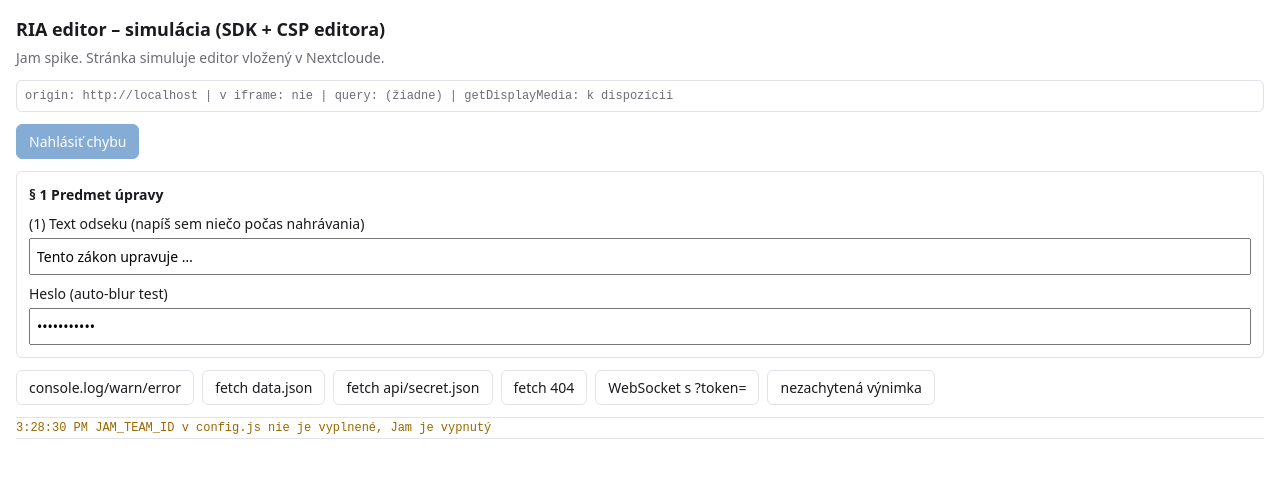
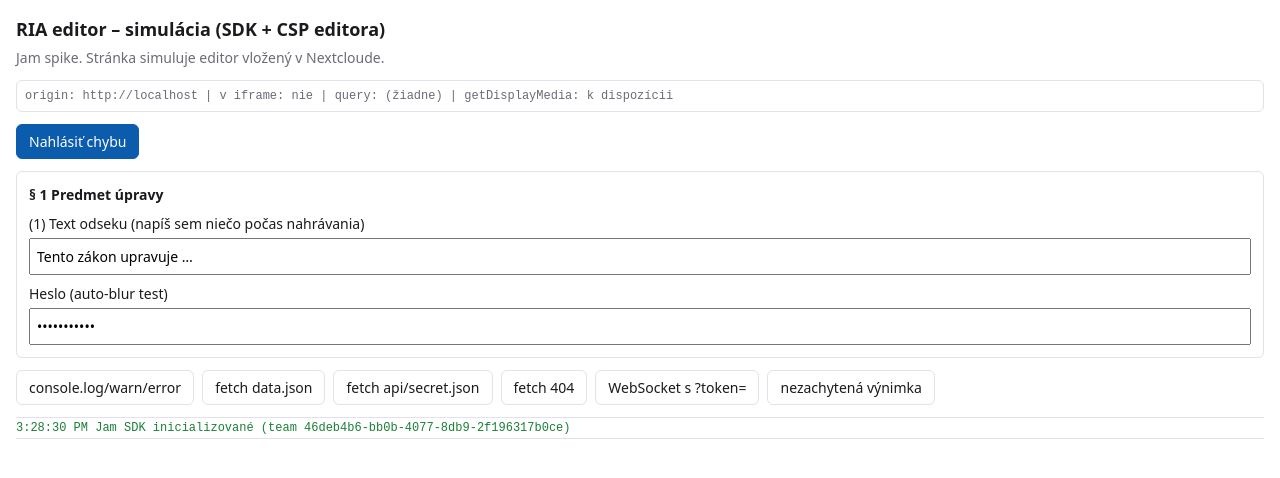
Before and after one commit to Apupo/jam-spike, a plain HTML site: page editor.html in a window 1280 px wide. Drawn offline with Linux system fonts and the light colour scheme.

Commit message:
Fill in Jam team ID and recording link ID
Co-Authored-By: Claude Opus 5.5 <noreply@anthropic.com>

```diff
--- a/config.js
+++ b/config.js
@@ -1,6 +1,6 @@
 // Doplní sa po založení Jam workspace a vytvorení Recording Linku.
-export const JAM_TEAM_ID = "";
-export const JAM_RECORDING_ID = "";
+export const JAM_TEAM_ID = "46deb4b6-bb0b-4077-8db9-2f196317b0ce";
+export const JAM_RECORDING_ID = "ehZhhj3";
 
 // Simuluje ID dokumentu v editore, posiela sa ako jam-reference.
 export const DOC_ID = "spike-doc-1";
```
Also changed, not shown: editor-tags.html (+1 -1 lines), 1 other file.
